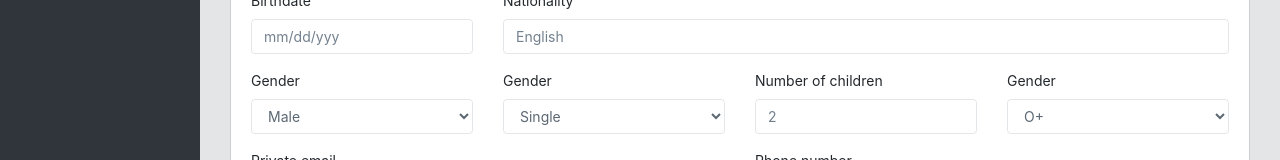
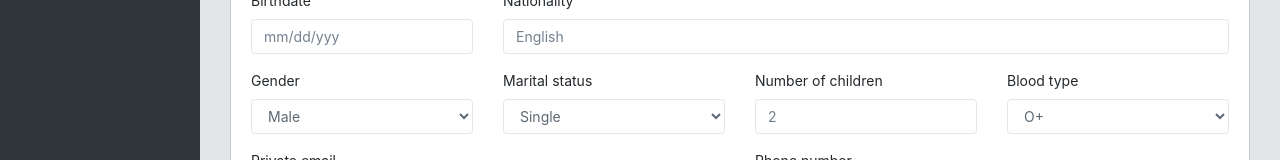
Before and after one commit to hugoroussel/satellite, a website: page app/public/firstlog.html in a window 1280 px wide. Shown: the part 442-602 px from the top of the page. Drawn offline with Linux system fonts and the light colour scheme.

Commit message:
Fixes typos in first log webpage

```diff
--- a/app/public/firstlog.html
+++ b/app/public/firstlog.html
@@ -159,7 +159,7 @@
                                             </div>
 
                                             <div class="form-group col-sm-3">
-                                                <label for="marital">Gender</label>
+                                                <label for="marital">Marital status</label>
                                                 <select class="form-control" id="marital">
                                                     <option selected>Single</option>
                                                     <option>Married</option>
@@ -174,7 +174,7 @@
                                             </div>
 
                                             <div class="form-group col-sm-3">
-                                                <label for="blood">Gender</label>
+                                                <label for="blood">Blood type</label>
                                                 <select class="form-control" id="blood">
                                                     <option selected>O+</option>
                                                     <option>O-</option>
```
